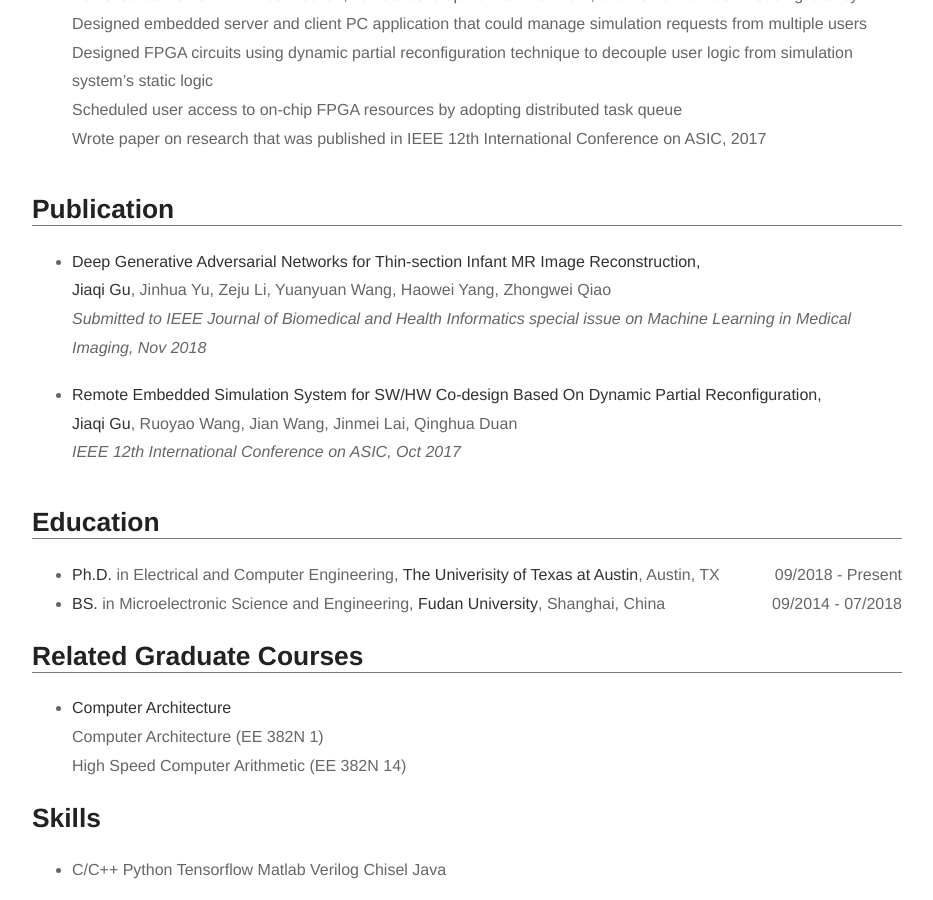
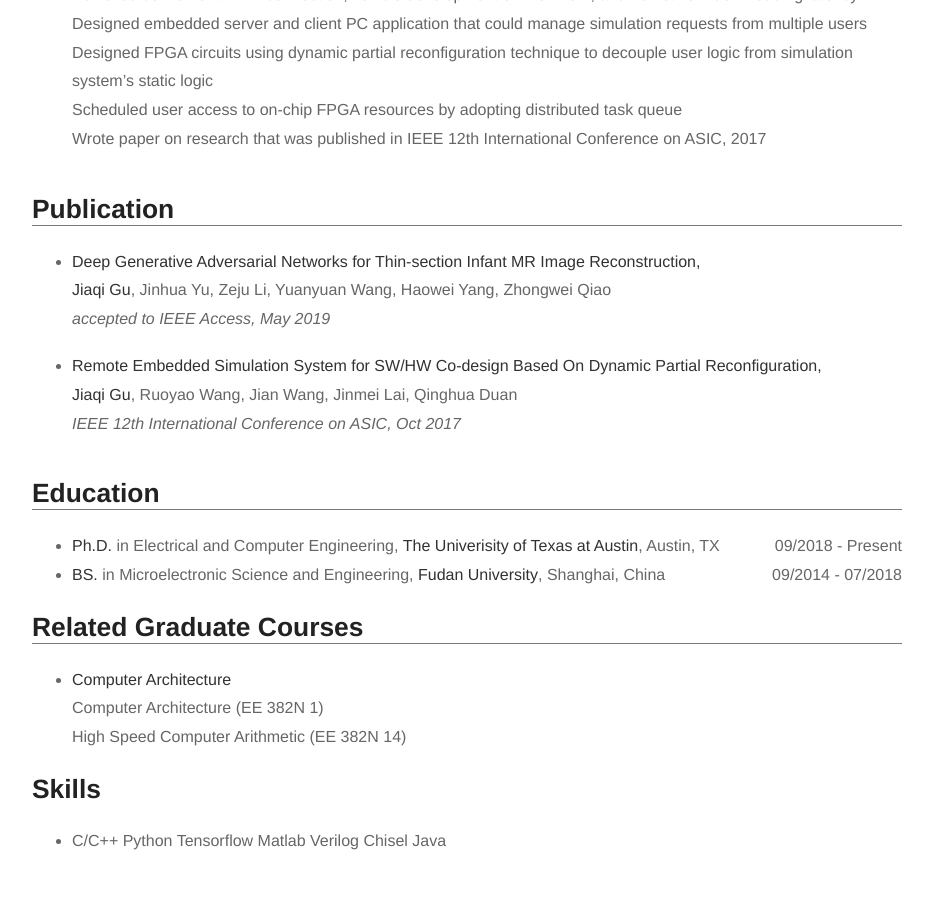
Before and after one commit to JeremieMelo/Resume, a Jekyll site: the page built from about.md, in a window 1280 px wide and 900 px high, scrolled down 958 px. Shown: the whole window, without its empty margins (173-1106 px from the left). Built offline with Jekyll 4.4.1, drawn with Linux system fonts in a browser that asks for light colours; after the commit the page ends 1830 px from its top, so only the background shows below that.

Commit message:
update publication

```diff
--- a/about.md
+++ b/about.md
@@ -59,7 +59,7 @@ layout: page
     <li>
     <b>Deep Generative Adversarial Networks for Thin-section Infant MR Image Reconstruction,</b>
     <br><b>Jiaqi Gu</b>, Jinhua Yu, Zeju Li, Yuanyuan Wang, Haowei Yang, Zhongwei Qiao
-    <br><i>Submitted to IEEE Journal of Biomedical and Health Informatics special issue on Machine Learning in Medical Imaging, Nov 2018</i>
+    <br><i>accepted to IEEE Access, May 2019</i>
     </li><br>
 
 
```
